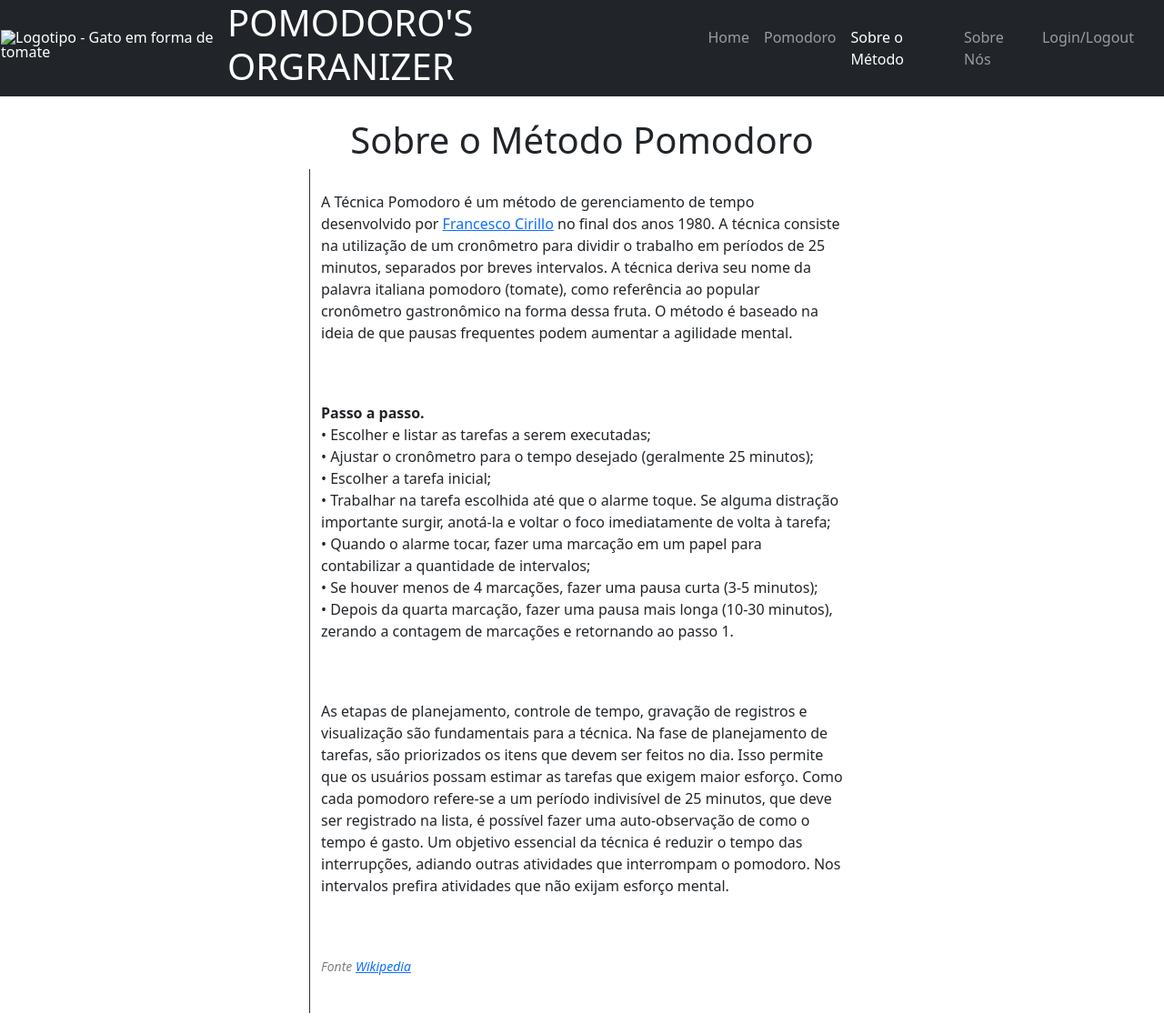
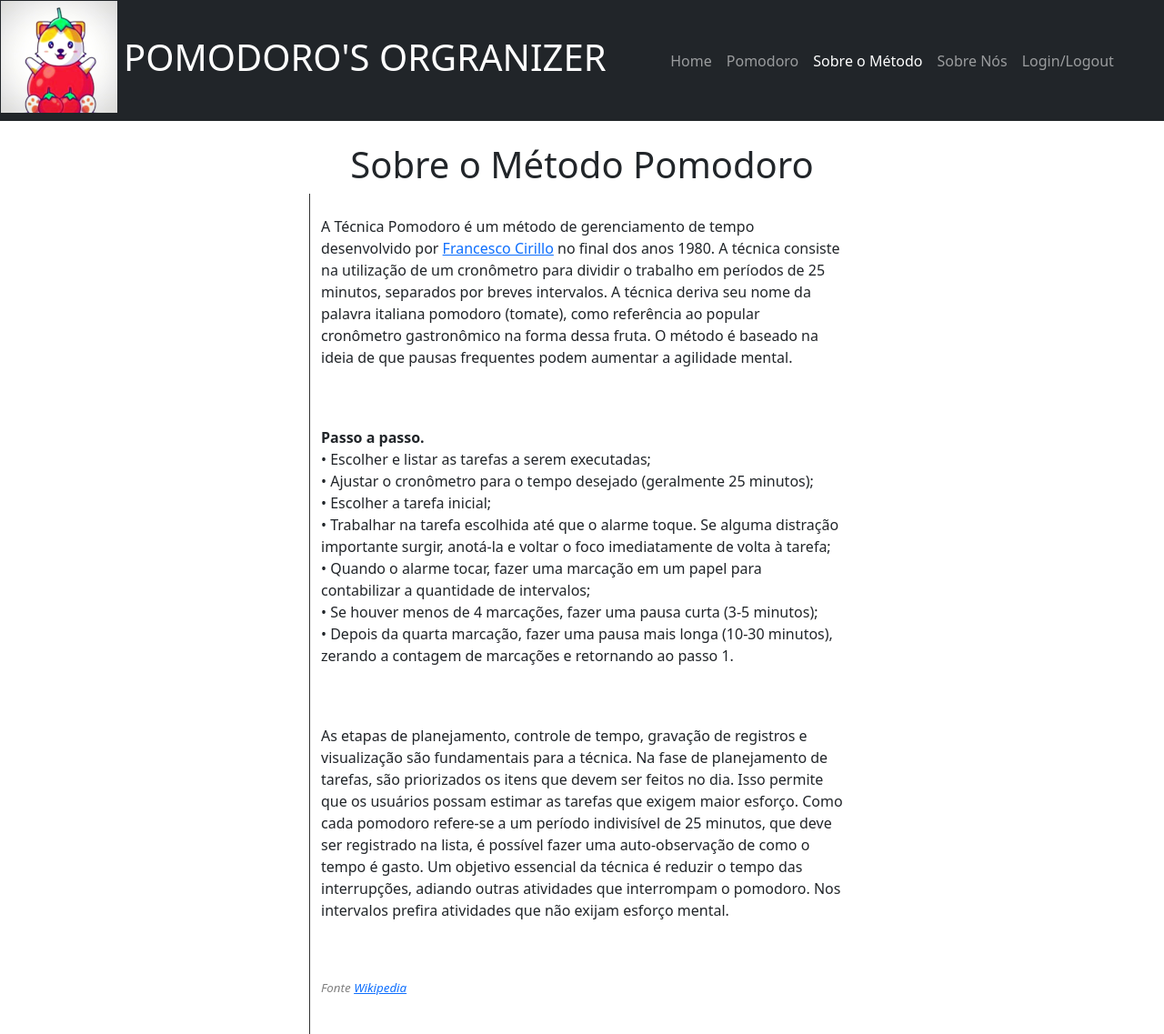
Before and after one commit to ICEI-PUC-Minas-PMV-ADS/pmv-ads-2022-1-e1-proj-web-t9-pomodoro-s-organizer, a plain HTML site: page src/sobre-metodo-pomodoro/sobre-metodo-pomodoro.html in a window 1280 px wide. Shown: the whole page at 91% size. Before the commit the page ends 1114 px from the top, so only its background shows below. Drawn offline with nearby package versions, Linux system fonts and the light colour scheme.

Commit message:
atualizacao de alguns detalhes

```diff
--- a/src/sobre-metodo-pomodoro/sobre-metodo-pomodoro.html
+++ b/src/sobre-metodo-pomodoro/sobre-metodo-pomodoro.html
@@ -37,7 +37,7 @@ TURMA 09 GRUPO 05
 		<table>
 		<tr>
 			<!--- logo--->
-			<td><img src="../Images/pomodoro.ico" class="figure-img" alt="Logotipo - Gato em forma de tomate" ></td>
+			<td><img src="../../Images/pomodoro.ico" class="figure-img" alt="Logotipo - Gato em forma de tomate" ></td>
 			<td><h1>POMODORO'S ORGRANIZER</h1></td>
 			<!--- Barra de Navegação--->
 			<td>
@@ -83,7 +83,7 @@ TURMA 09 GRUPO 05
 		   Nos intervalos prefira atividades que não exijam esforço mental.
 	</div>
 	<div class="container square-box d-flex justify-content-right align-items-center">
-		<p class="foot-note"> <small> Fonte <a target="_blank" href ="https://pt.wikipedia.org/wiki/T%C3%A9cnica_pomodoro">Wikipedia</a></small>
+		<p class="foot-note"> Fonte <a target="_blank" href ="https://pt.wikipedia.org/wiki/T%C3%A9cnica_pomodoro">Wikipedia</a>
 	</div>
 
 
--- a/src/sobre-metodo-pomodoro/stylesheet.css
+++ b/src/sobre-metodo-pomodoro/stylesheet.css
@@ -13,6 +13,7 @@ span {
      font-weight: bold;
 }
 .foot-note{
+    font-size: smaller;
     font-style: italic;
     color: grey;
     text-align: right;
```
